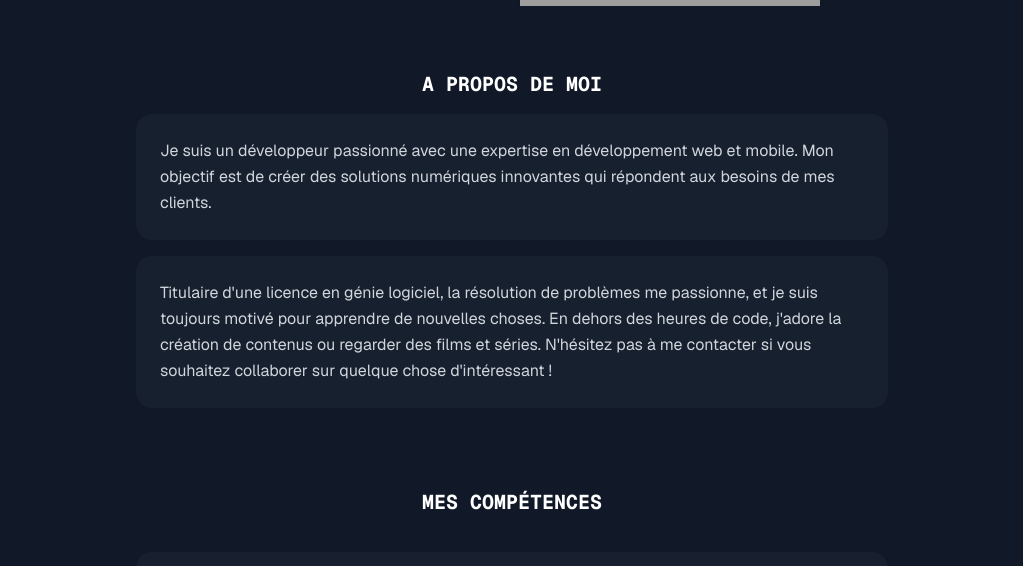
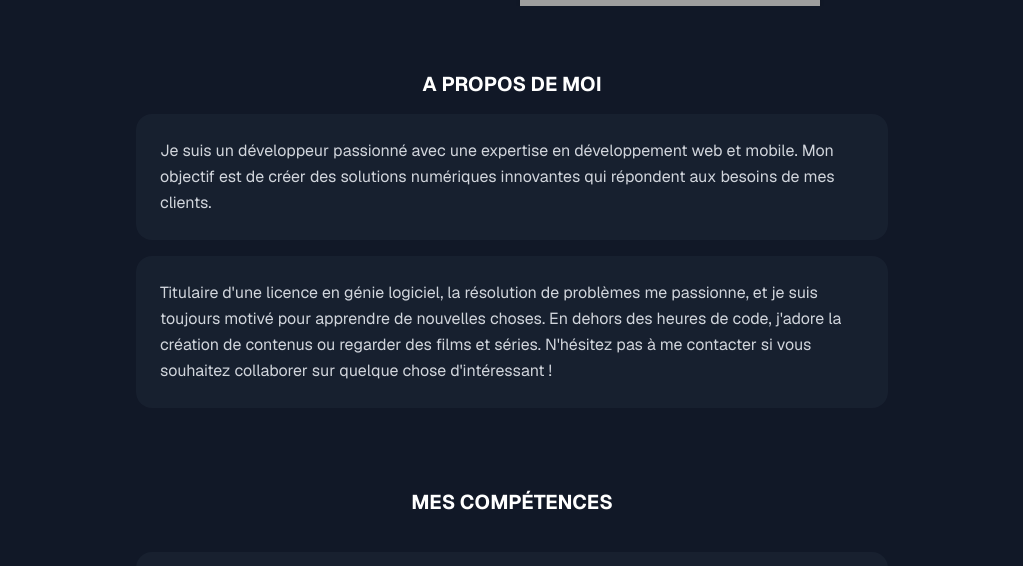
Before and after one commit to Lafiasabigado/Alimi-Lamidi, a Next.js app: page / in a window 1280 px wide. Shown: the part 347-913 px from the top of the page, without its empty margins (128-1151 px from the left). Built offline with nearby package versions, Linux system fonts and the light colour scheme; grey boxes are pictures that could not be loaded; a web font is replaced by a local one.

Commit message:
skills component

```diff
--- a/app/components/About.tsx
+++ b/app/components/About.tsx
@@ -3,7 +3,7 @@ import React from 'react'
 const About = () => {
   return (
     <div className='max-w-3xl mx-auto pt-16 rounded-lg'>
-      <h2 className='text-xl font-bold mb-4 text-center uppercase font-mono'>A propos de moi</h2>
+      <h2 className='text-xl font-bold mb-4 text-center uppercase'>A propos de moi</h2>
       <div className='bg-gray-800/50 rounded-2xl p-6 my-4 mx-2'>
         <p className='text-gray-300 leading-relaxed'>
           Je suis un développeur passionné avec une expertise en développement web et mobile. Mon objectif est de créer des solutions numériques innovantes qui répondent aux besoins de mes clients.
--- a/app/components/Skills.tsx
+++ b/app/components/Skills.tsx
@@ -28,7 +28,7 @@ const Skills = () => {
   ]
   return (
     <div className='max-w-3xl mx-auto pt-16 rounded-lg'>
-      <h2 className='text-xl font-bold mb-4 text-center uppercase font-mono'>Mes Compétences</h2>
+      <h2 className='text-xl font-bold mb-4 text-center uppercase'>Mes Compétences</h2>
       <div className='grid grid-cols-1 gap-4 pt-5'>
         <div className='flex flex-col gap-2'>
            <div className='bg-gray-700/20 rounded-2xl p-4 mx-2'>
```
